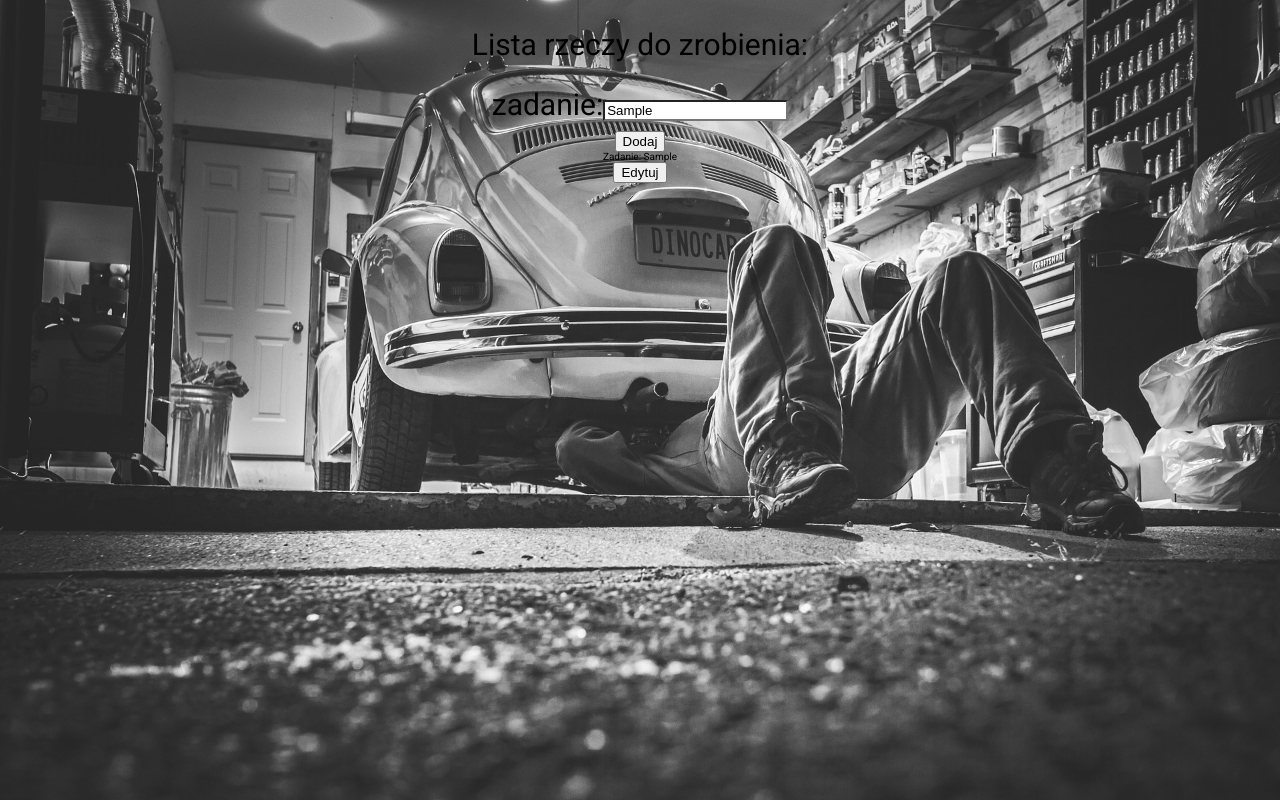
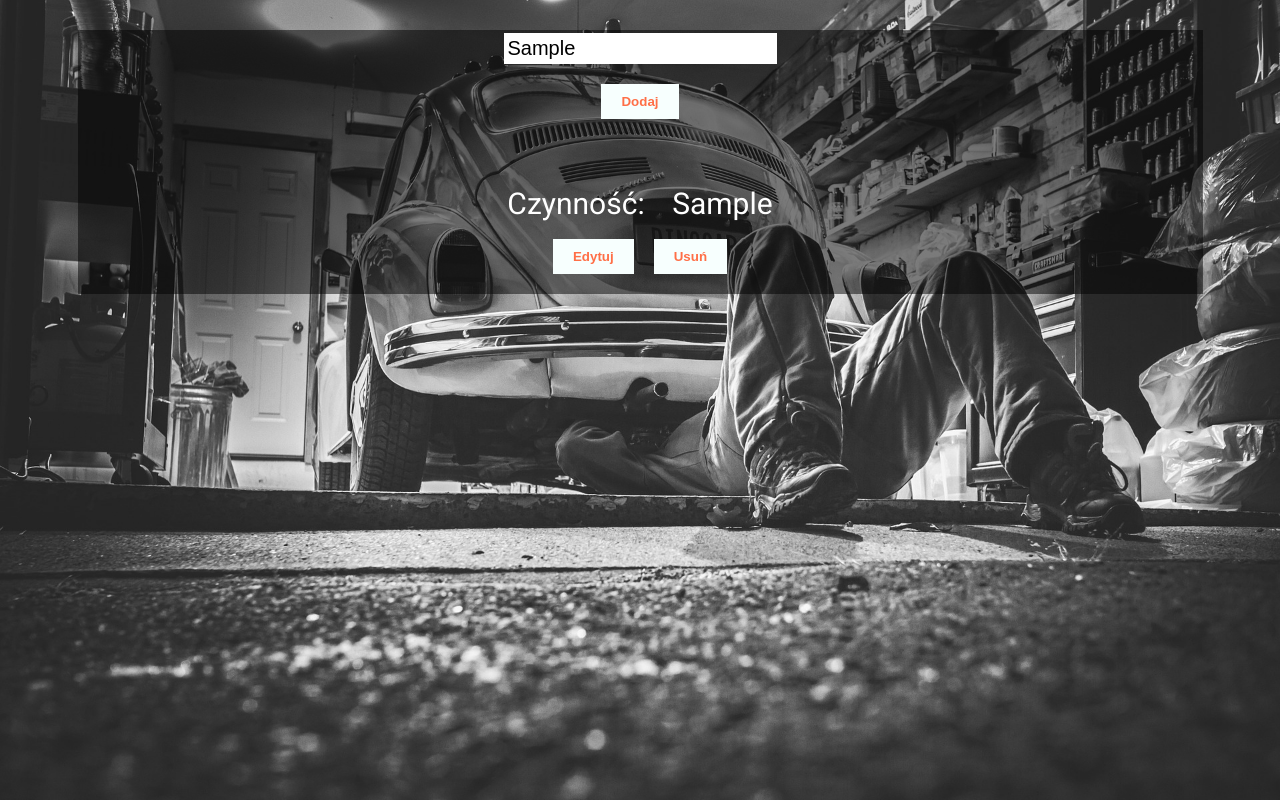
Before and after one commit to MrWhiteX/ToDoApp, a React (Create React App) app: page /list in a window 1280 px wide. Both pictures are taken after typing "Sample" into the empty fields and a click on the button "Dodaj". Built offline with nearby package versions, Linux system fonts and the light colour scheme.

Commit message:
React Router and list style

```diff
--- a/src/App.js
+++ b/src/App.js
@@ -17,8 +17,10 @@ function App() {
               <Header />
             </Route>
             <Route path="/list">
-              <AddToDo />
-              <ToDoList />
+              <div className="tooltip">
+                <AddToDo />
+                <ToDoList />
+              </div>
             </Route>
           </div>
         </div>
--- a/src/App.scss
+++ b/src/App.scss
@@ -3,6 +3,7 @@
 @import url("https://fonts.googleapis.com/icon?family=Material+Icons");
 @import "styles/header";
 @import "styles/addtodo";
+@import "styles/todoelement";
 
 html {
   font-size: 10px;
@@ -15,3 +16,31 @@ body {
   background: url(./assets/bg.jpg) no-repeat;
   background-size: cover;
 }
+
+.tooltip {
+  width: 100%;
+  height: 100%;
+  background: rgba(rgb(0, 0, 0), 0.5);
+}
+
+.main-btn {
+  color: #ff6f47;
+  background: #f7fffe;
+  cursor: pointer;
+  transition: all 0.3s ease;
+  border: none;
+  font-weight: bold;
+  padding: 10px 20px;
+  margin: 20px 10px;
+}
+
+.main-btn:hover {
+  background: #ff6f47;
+  color: white;
+}
+
+li {
+  font-size: 3rem;
+  padding-top: 5rem;
+  color: white;
+}
--- a/src/components/AddToDo/AddToDo.js
+++ b/src/components/AddToDo/AddToDo.js
@@ -27,21 +27,19 @@ const AddToDo = ({ addToDo, editToDo, id, callback, content = "" }) => {
   return (
     <section className="addtodo row">
       <div className="col-12">
-        <h1>Lista rzeczy do zrobienia:</h1>
-
         <form onSubmit={handleOnSubmit}>
           <div>
-            <label>
-              zadanie:
             <input
               onChange={handleChangeContent}
               type="text"
               value={contentInput}
               required
+              placeholder="Co chcesz zrobić?"
             />
-            </label>
           </div>
-          <button type="submit">{id ? "Edytuj" : "Dodaj"}</button>
+          <button className="main-btn" type="submit">
+            {id ? "Edytuj" : "Dodaj"}
+          </button>
         </form>
       </div>
     </section>
--- a/src/components/ToDoElement/ToDoElement.js
+++ b/src/components/ToDoElement/ToDoElement.js
@@ -1,7 +1,9 @@
 import React, { useState } from "react";
+import { connect } from "react-redux";
+import { deleteToDo } from "../../actions/appActions";
 import AddToDo from "../AddToDo/AddToDo";
 
-const ToDoElement = ({ content, id }) => {
+const ToDoElement = ({ deleteToDo, content, id }) => {
   const [isVisibleForm, setIsVisibleForm] = useState(false);
 
   const toggleElements = () => {
@@ -12,16 +14,29 @@ const ToDoElement = ({ content, id }) => {
     <AddToDo callback={toggleElements} content={content} id={id} />
   ) : (
     <>
-      <button onClick={toggleElements}>Edytuj</button>
+      <button className="main-btn" onClick={toggleElements}>
+        Edytuj
+      </button>
+      <button className="main-btn" type="submit" onClick={() => deleteToDo(id)}>
+        Usuń
+      </button>
     </>
   );
 
   return (
     <li>
-      <p>Zadanie: {content} </p>
+      <p>
+        <span style={{ marginRight: 20 }}>Czynność:</span> {content}{" "}
+      </p>
       {formOrButtonElement}
     </li>
   );
 };
 
-export default ToDoElement;
+const connectActionsToProps = {
+  deleteToDo,
+};
+
+const ToDoElementConsumer = connect(null, connectActionsToProps)(ToDoElement);
+
+export default ToDoElementConsumer;
--- a/src/components/ToDoList/ToDoList.js
+++ b/src/components/ToDoList/ToDoList.js
@@ -2,9 +2,11 @@ import React from "react";
 import { connect } from "react-redux";
 import ToDoElement from "../ToDoElement/ToDoElement";
 
-const ToDoList = ({ content }) => {
-  const contentElements = content.map((el) => (
-    <ToDoElement key={el.id} {...el} />
+const ToDoList = ({ content, id }) => {
+  const contentElements = content.map((el, index) => (
+    <>
+      <ToDoElement key={index} {...el} />
+    </>
   ));
 
   return <ul>{contentElements}</ul>;
--- a/src/styles/_addtodo.scss
+++ b/src/styles/_addtodo.scss
@@ -1,8 +1,25 @@
 .addtodo {
   font-size: 3rem;
   margin-top: 30px;
+  display: flex;
+  align-items: center;
+  justify-content: center;
+  color: #fff;
+
+  //   &-tooltip {
+  //     width: 100%;
+  //     height: 100%;
+  //     background: rgba(rgb(0, 0, 0), 0.5);
+  //   }
 
   h1 {
     padding-bottom: 3rem;
   }
+
+  input {
+    padding: 0.4rem;
+    font-size: 2rem;
+    border: none;
+    background: white;
+  }
 }
```
Also changed, not shown: src/styles/_todoelement.scss (added). Lines whose indentation alone changed are shown as unchanged.
